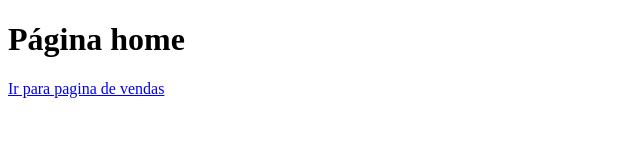
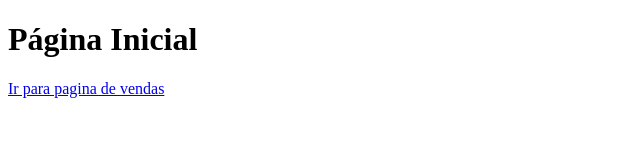
Before and after one commit to jr-adalberto/aulagithub, a plain HTML site: page index.html in a window 1280 px wide. Shown: the full height of the page, 0-640 px from the left. Drawn offline with Linux system fonts and the light colour scheme.

Commit message:
Atualizado Página Inicial

```diff
--- a/index.html
+++ b/index.html
@@ -6,7 +6,7 @@
     <title>Document</title>
 </head>
 <body>
-    <h1>Página home</h1>
+    <h1>Página Inicial</h1>
     <a href="vendas.html">Ir para pagina de vendas</a>
 </body>
 </html>
```
